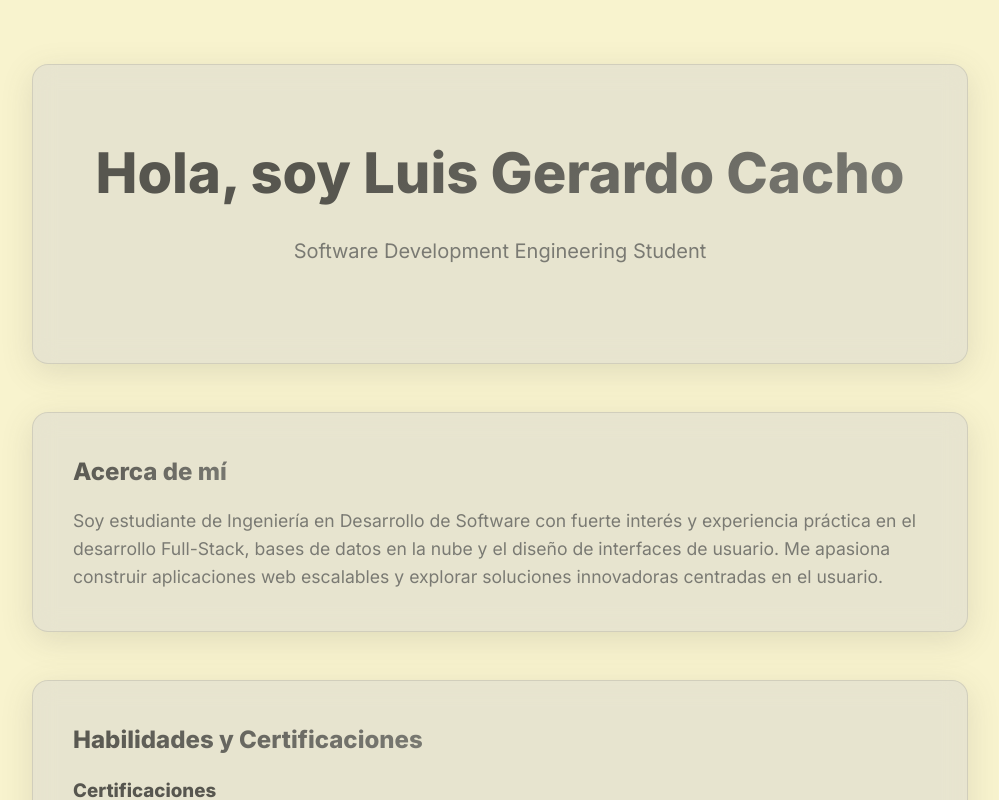
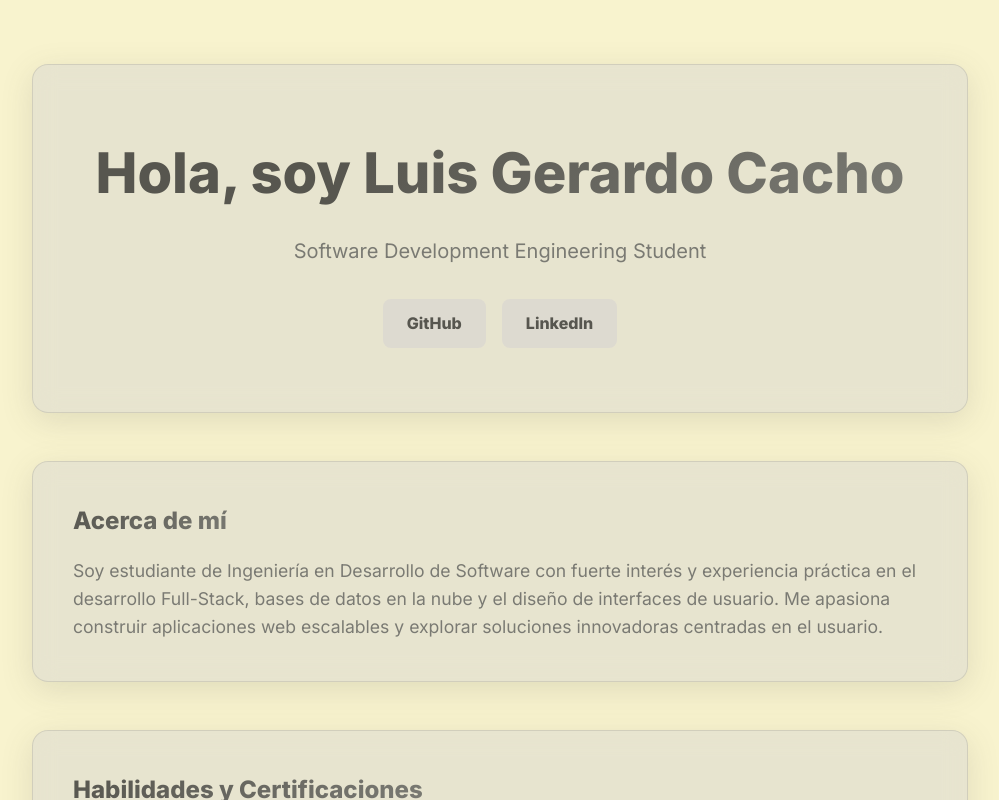
Before and after one commit to LuisCacho-py/Tecnologias-de-Desarrollo-en-el-Cliente, a React (Vite) app in the folder tarea1/: page / in a window 1280 px wide. Shown: the top 800 px of the page, without its empty margins (140-1139 px from the left). Built offline with nearby package versions, Linux system fonts and the light colour scheme.

Commit message:
feat: adicion de enlaces a redes sociales

```diff
--- a/tarea1/src/components/Hero.tsx
+++ b/tarea1/src/components/Hero.tsx
@@ -9,6 +9,14 @@ const Hero: React.FC = () => {
       <p style={{ fontSize: '1.25rem', color: 'var(--text-secondary)', marginBottom: '2rem' }}>
         Software Development Engineering Student
       </p>
+      <div style={{ display: 'flex', justifyContent: 'center', gap: '1rem' }}>
+        <a href="https://github.com/LuisCacho-py" target="_blank" rel="noopener noreferrer" className="btn" style={{ background: 'var(--surface-color)', color: 'var(--text-primary)' }}>
+          GitHub
+        </a>
+        <a href="https://www.linkedin.com/in/luis-cacho" target="_blank" rel="noopener noreferrer" className="btn" style={{ background: 'var(--surface-color)', color: 'var(--text-primary)' }}>
+          LinkedIn
+        </a>
+      </div>
     </section>
   );
 };
```
